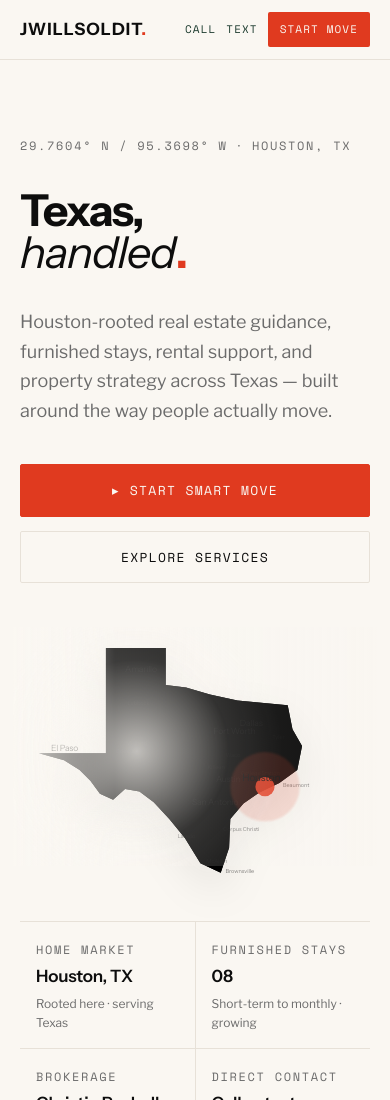
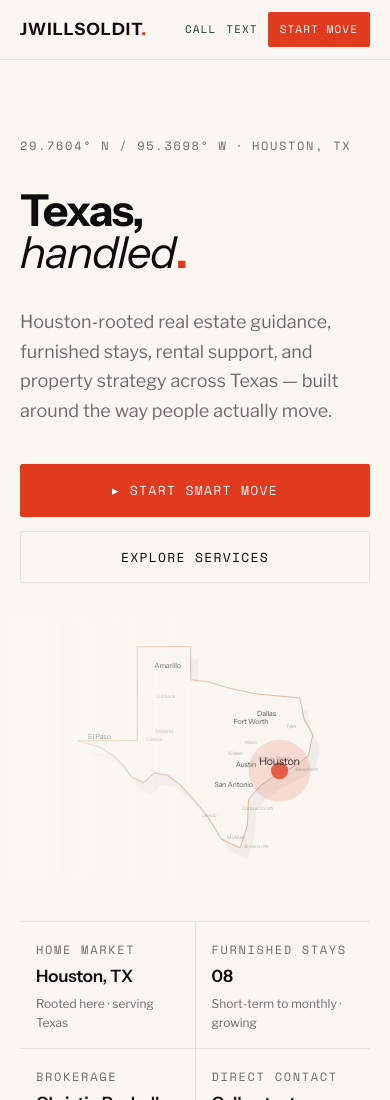
Before and after one commit to d8dles/jwillsoldit-hub, a React (Vite) app: page / in a window 390 px wide. Shown: the top 1100 px of the page. Built offline with nearby package versions, Linux system fonts and the light colour scheme.

Commit message:
Style clean Texas hero map

```diff
--- a/src/components/EditorialCollage.module.css
+++ b/src/components/EditorialCollage.module.css
@@ -1,127 +1,77 @@
 .collage {
   position: relative;
-  width: min(100%, 760px);
-  aspect-ratio: 16 / 7;
-  min-height: 320px;
+  width: min(100%, 720px);
+  aspect-ratio: 16 / 8;
+  min-height: 310px;
   opacity: 0;
   animation: collageFade var(--dur-reveal) ease 0.28s forwards;
-  isolation: isolate;
 }
 
 .map {
   position: absolute;
-  left: -10%;
-  top: 6%;
-  width: 73%;
-  height: auto;
+  inset: 2% 0 0 0;
+  width: 100%;
+  height: 100%;
   color: var(--copper);
-  z-index: 1;
-  filter: drop-shadow(0 18px 20px rgba(13, 13, 13, 0.08));
+  overflow: visible;
 }
 
-.mapShadow {
+.mapLift {
+  fill: rgba(13, 13, 13, 0.08);
+  transform: translate(7px, 11px);
+  opacity: 0.55;
+}
+
+.mapPaper {
   fill: rgba(250, 247, 242, 0.9);
-  opacity: 0.86;
 }
 
 .mapOutline {
-  opacity: 0.2;
+  fill: none;
+  stroke: rgba(176, 92, 46, 0.42);
+  stroke-width: 1.05;
+  vector-effect: non-scaling-stroke;
 }
 
 .majorCity {
   font-family: var(--display);
-  font-size: 7.2px;
+  font-size: 7.4px;
   letter-spacing: -0.02em;
   fill: var(--ink);
-  opacity: 0.72;
+  opacity: 0.76;
 }
 
 .smallCity {
   font-family: var(--display);
-  font-size: 4.6px;
+  font-size: 4.5px;
+  letter-spacing: -0.01em;
   fill: var(--ink);
-  opacity: 0.5;
+  opacity: 0.46;
 }
 
 .houstonGlow circle:first-child {
   fill: var(--red);
   opacity: 0.16;
-  filter: blur(1px);
 }
 
 .houstonGlow circle:nth-child(2) {
   fill: var(--red);
-  opacity: 0.9;
+  opacity: 0.88;
 }
 
 .houstonGlow text {
   font-family: var(--display);
-  font-size: 8.4px;
+  font-size: 10px;
   letter-spacing: -0.02em;
   fill: var(--ink);
-  opacity: 0.9;
-}
-
-.imageLayer {
-  position: absolute;
-  inset: 0;
-  z-index: 2;
-}
-
-.image {
-  position: absolute;
-  object-fit: cover;
-  filter: grayscale(0.72) sepia(0.18) saturate(0.42) contrast(0.86) brightness(1.12);
-  opacity: 0.68;
-  mix-blend-mode: multiply;
-  box-shadow: 0 24px 38px rgba(13, 13, 13, 0.08);
-}
-
-.image::after {
-  content: '';
-}
-
-.cityImage {
-  left: 36%;
-  top: 0;
-  width: 42%;
-  height: 42%;
-  -webkit-mask-image: linear-gradient(90deg, transparent 0%, #000 18%, #000 100%);
-  mask-image: linear-gradient(90deg, transparent 0%, #000 18%, #000 100%);
-}
-
-.landImage {
-  right: 0;
-  top: 0;
-  width: 36%;
-  height: 40%;
-  opacity: 0.6;
-}
-
-.interiorImage {
-  left: 28%;
-  bottom: 0;
-  width: 30%;
-  height: 36%;
-  opacity: 0.58;
-}
-
-.homeImage {
-  right: 10%;
-  bottom: 0;
-  width: 38%;
-  height: 50%;
-  opacity: 0.62;
+  opacity: 0.94;
 }
 
 .collage::after {
   content: '';
   position: absolute;
-  inset: -2%;
-  z-index: 3;
-  background:
-    radial-gradient(circle at 34% 52%, rgba(250, 247, 242, 0.72), rgba(250, 247, 242, 0.08) 34%, transparent 54%),
-    linear-gradient(90deg, rgba(250, 247, 242, 0.92) 0%, rgba(250, 247, 242, 0.18) 28%, rgba(250, 247, 242, 0.06) 100%);
+  inset: -6%;
+  background: linear-gradient(90deg, rgba(250, 247, 242, 0.9), rgba(250, 247, 242, 0.18) 48%, transparent 100%);
   pointer-events: none;
 }
 
@@ -141,25 +91,9 @@
 @media (max-width: 1099px) {
   .collage {
     width: 100%;
-    max-width: 680px;
-    aspect-ratio: 16 / 8.5;
+    max-width: 640px;
+    aspect-ratio: 16 / 9;
     min-height: 260px;
-  }
-
-  .map {
-    left: -2%;
-    top: 2%;
-    width: 66%;
-  }
-
-  .cityImage,
-  .landImage {
-    height: 38%;
-  }
-
-  .homeImage {
-    right: 0;
-    width: 42%;
   }
 }
 
@@ -168,27 +102,11 @@
     min-height: 230px;
   }
 
-  .map {
-    width: 82%;
-    left: 2%;
+  .smallCity {
+    opacity: 0.34;
   }
 
-  .imageLayer {
-    opacity: 0.54;
-  }
-
-  .cityImage {
-    left: 34%;
-    width: 48%;
-  }
-
-  .landImage,
-  .homeImage {
-    display: none;
-  }
-
-  .interiorImage {
-    left: 46%;
-    width: 42%;
+  .majorCity {
+    font-size: 6.7px;
   }
 }
```
